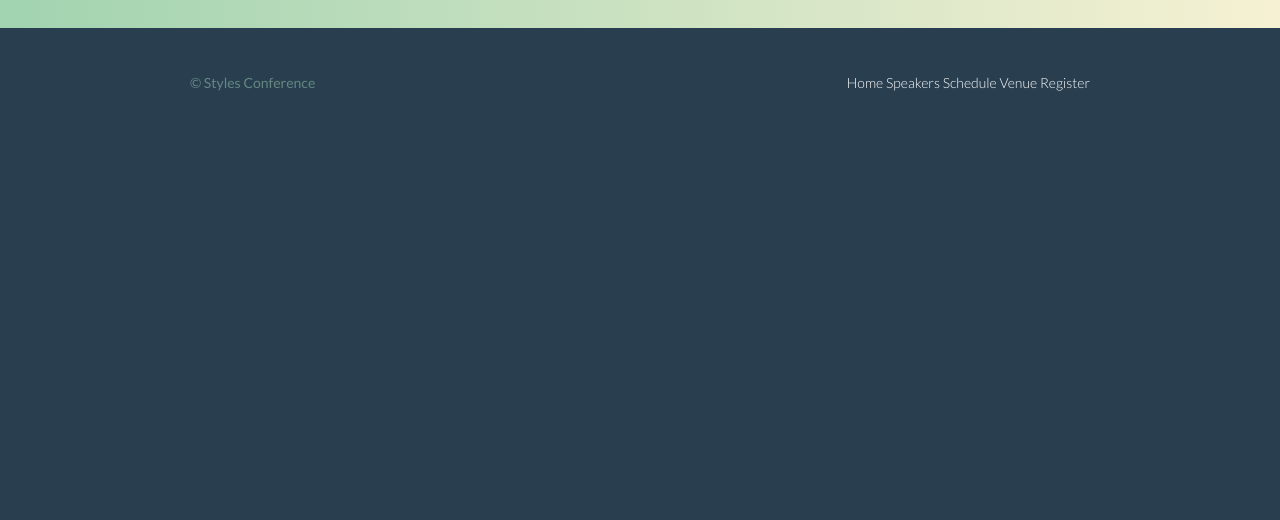
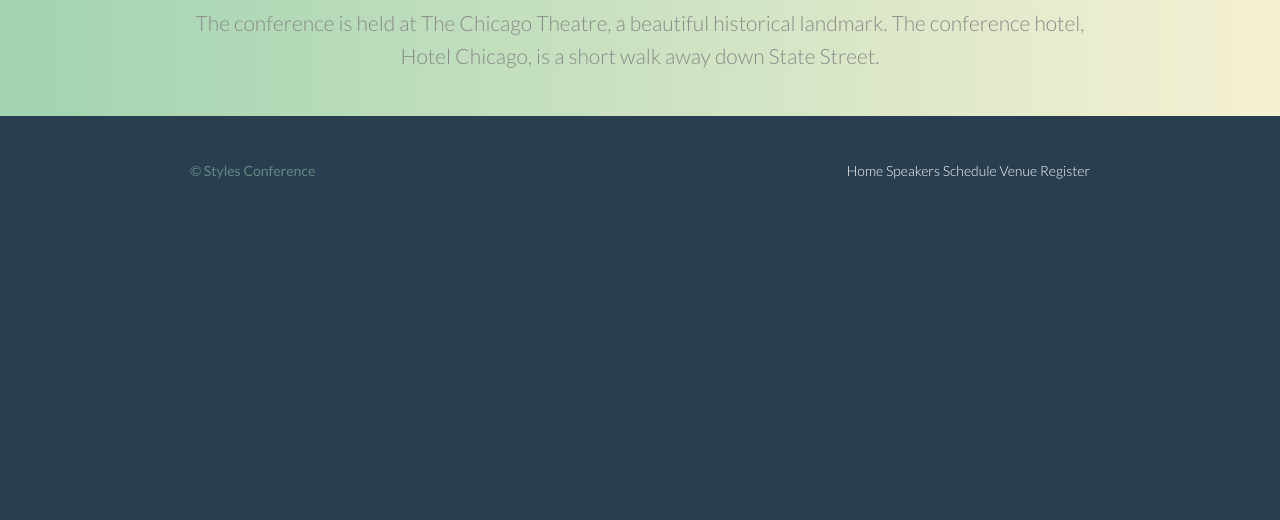
Before and after one commit to himynameismoose/html_css, a plain HTML site: page styles- conference/venue.html in a window 1280 px wide. Shown: the part 280-800 px from the top of the page. Drawn offline with Linux system fonts and the light colour scheme.

Commit message:
add content to venue page

```diff
--- a/styles- conference/venue.html
+++ b/styles- conference/venue.html
@@ -26,6 +26,8 @@
         <section class="row-alt">
             <div class="lead container">
                 <h1>Venue</h1>
+
+                <p>The conference is held at The Chicago Theatre, a beautiful historical landmark. The conference hotel, Hotel Chicago, is a short walk away down State Street.</p>
             </div>
         </section>
 
```
